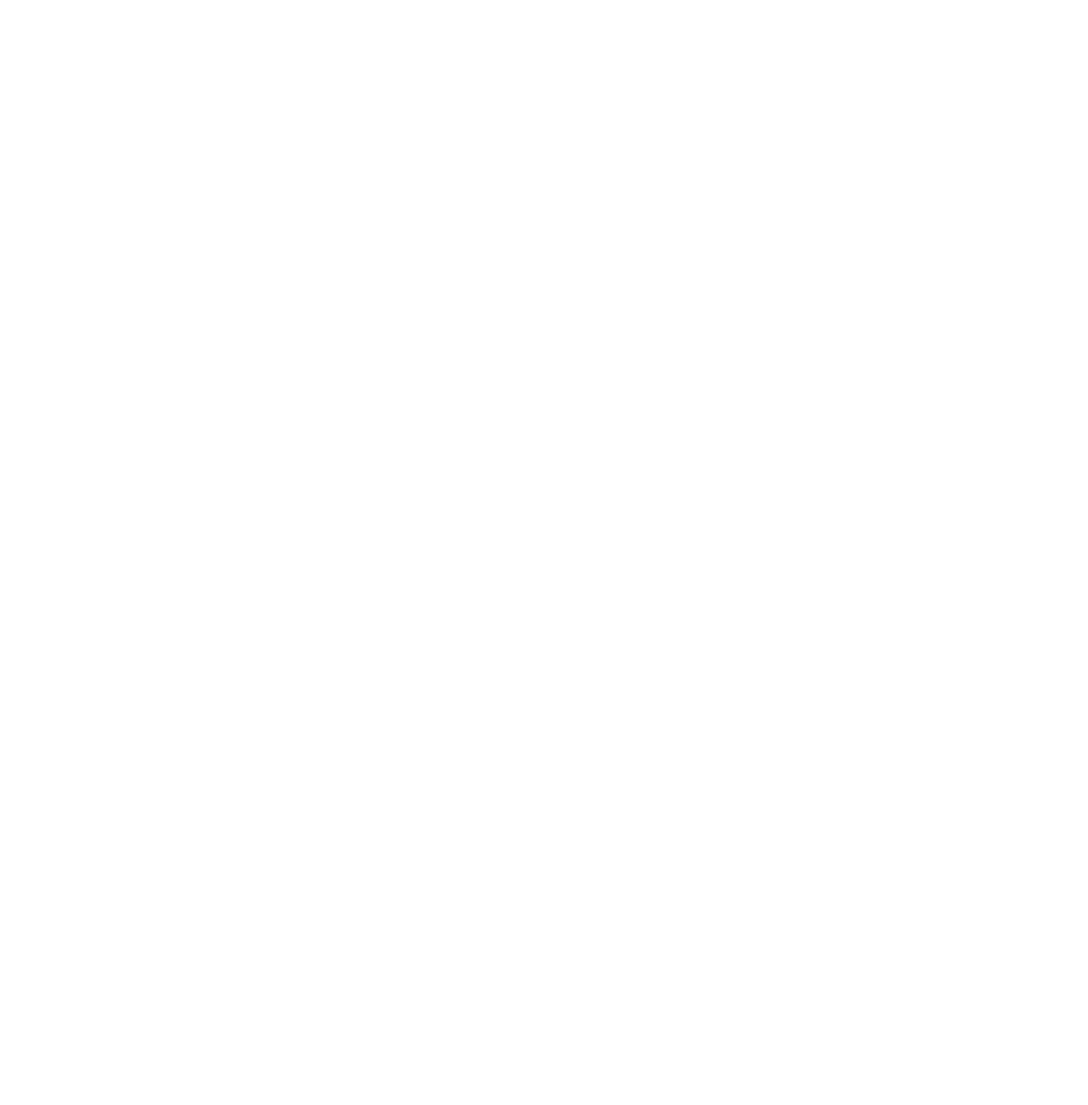
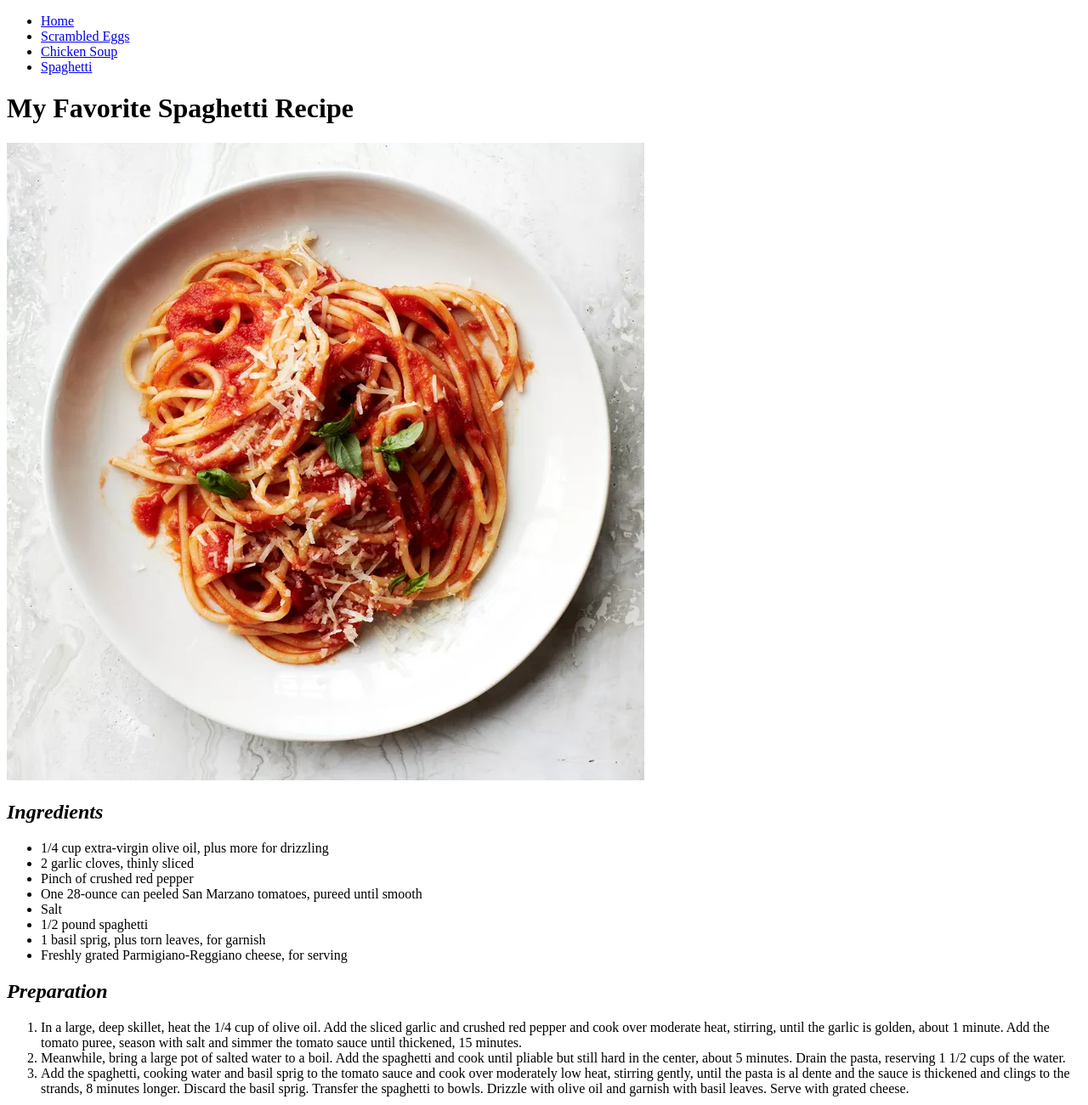
Before and after one commit to webwizer/recipes, a plain HTML site: page spaghetti.html in a window 1280 px wide. Shown: the whole page at 85% size. Before the commit the page ends 800 px from the top, so only its background shows below. Drawn offline with Linux system fonts and the light colour scheme.

Commit message:
Added navigation links to index.html, chickensoup.html, scrambled.html, spaghetti.html, and finished spaghetti.html

```diff
--- a/spaghetti.html
+++ b/spaghetti.html
@@ -5,6 +5,31 @@
     <title>Spaghetti</title>
 </head>
 <body>
+    <ul>
+        <li><a href="index.html">Home</a></li>
+        <li><a href="scrambled.html">Scrambled Eggs</a></li>
+        <li><a href="chickensoup.html">Chicken Soup</a></li>
+        <li><a href="spaghetti.html">Spaghetti</a></li>
+    </ul>
+    <h1>My Favorite Spaghetti Recipe</h1>
+    <img src="images/Spaghetti.webp" alt="spaghetti dish">
+    <h2><em>Ingredients</em></h2>
+    <ul>
+        <li>1/4 cup extra-virgin olive oil, plus more for drizzling</li>
+        <li>2 garlic cloves, thinly sliced</li>
+        <li>Pinch of crushed red pepper</li>
+        <li>One 28-ounce can peeled San Marzano tomatoes, pureed until smooth</li>
+        <li>Salt</li>
+        <li>1/2 pound spaghetti</li>
+        <li>1 basil sprig, plus torn leaves, for garnish</li>
+        <li>Freshly grated Parmigiano-Reggiano cheese, for serving</li>
+    </ul>
+    <h2><em>Preparation</em></h2>
+    <ol>
+        <li>In a large, deep skillet, heat the 1/4 cup of olive oil. Add the sliced garlic and crushed red pepper and cook over moderate heat, stirring, until the garlic is golden, about 1 minute. Add the tomato puree, season with salt and simmer the tomato sauce until thickened, 15 minutes. </li>
+        <li>Meanwhile, bring a large pot of salted water to a boil. Add the spaghetti and cook until pliable but still hard in the center, about 5 minutes. Drain the pasta, reserving 1 1/2 cups of the water.</li>
+        <li>Add the spaghetti, cooking water and basil sprig to the tomato sauce and cook over moderately low heat, stirring gently, until the pasta is al dente and the sauce is thickened and clings to the strands, 8 minutes longer. Discard the basil sprig. Transfer the spaghetti to bowls. Drizzle with olive oil and garnish with basil leaves. Serve with grated cheese. </li>
+    </ol>
 
 </body>
 </html>
```
Also changed, not shown: chickensoup.html (+1 -0 lines), index.html (+1 -0 lines), scrambled.html (+1 -0 lines).
